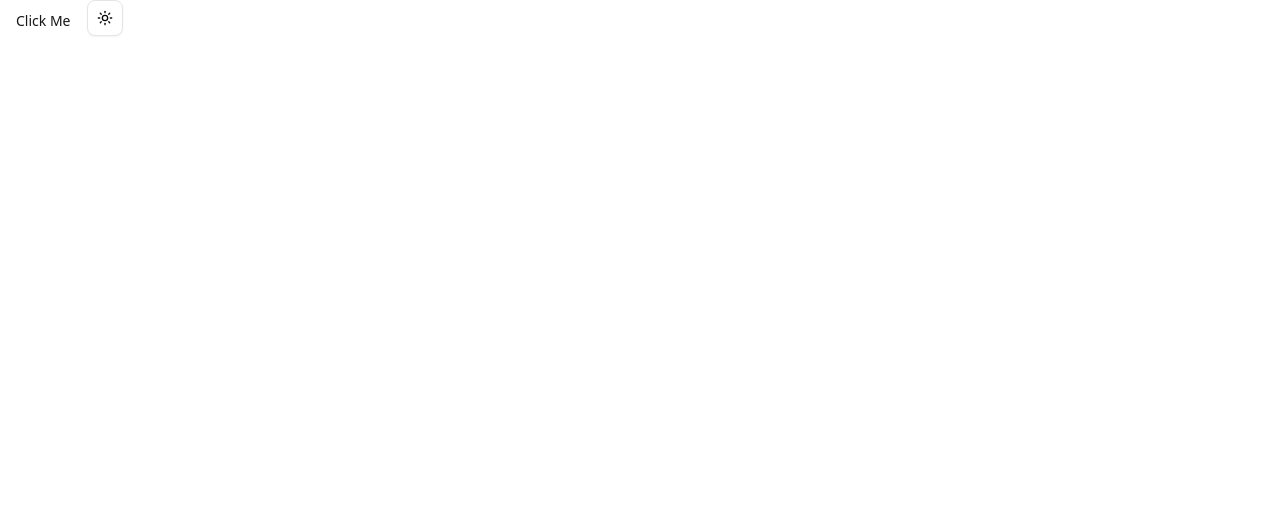
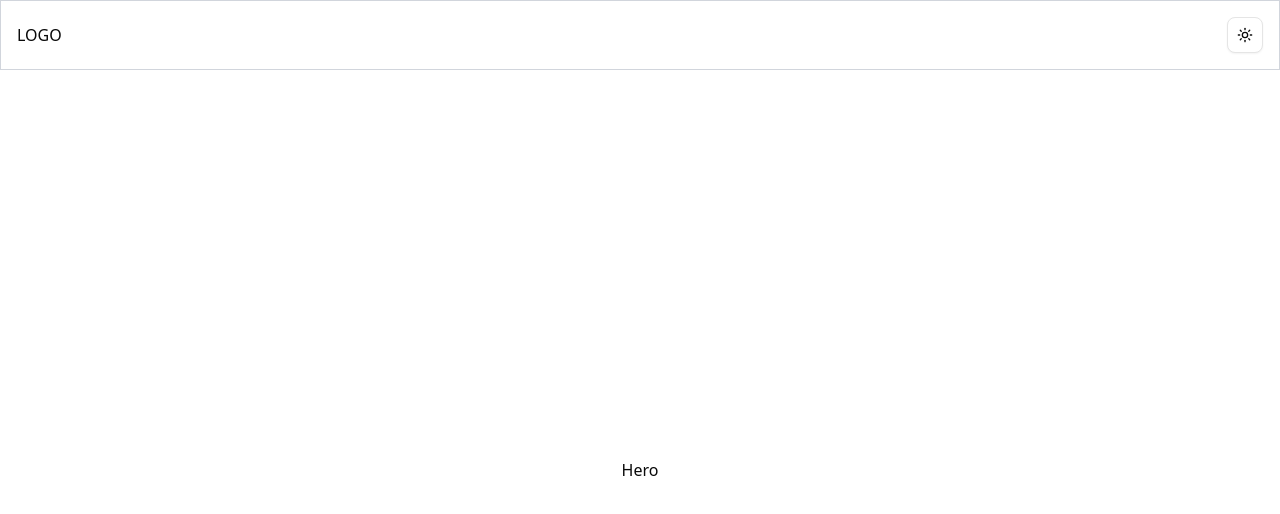
Before and after one commit to Mnyu/build-release-scale, a Next.js app: page / in a window 1280 px wide. Shown: the top 514 px of the page. Built offline with nearby package versions, Linux system fonts and the light colour scheme.

Commit message:
create basic navbar and hero components and add to home page

```diff
--- a/src/app/page.tsx
+++ b/src/app/page.tsx
@@ -1,11 +1,11 @@
-import { ThemeSwitcher } from "@/components/theme-switcher";
-import { Button } from "@/components/ui/button";
+import Hero from "@/components/hero";
+import Navbar from "@/components/navbar";
 
 export default function Home() {
   return (
-    <div>
-      <Button variant="link">Click Me</Button>
-      <ThemeSwitcher />
-    </div>
+    <>
+      <Navbar />
+      <Hero />
+    </>
   );
 }
--- /dev/null
+++ b/src/components/hero.tsx
@@ -0,0 +1,8 @@
+const Hero = () => {
+  return (
+    <div className="flex items-center justify-center min-h-screen p-5">
+      <h1>Hero</h1>
+    </div>
+  );
+};
+export default Hero;
--- /dev/null
+++ b/src/components/navbar.tsx
@@ -0,0 +1,12 @@
+import Link from "next/link";
+import { ThemeSwitcher } from "./theme-switcher";
+
+const Navbar = () => {
+  return (
+    <nav className="border border-gray-300 p-4 flex items-center justify-between">
+      <Link href="/">LOGO</Link>
+      <ThemeSwitcher />
+    </nav>
+  );
+};
+export default Navbar;
```
